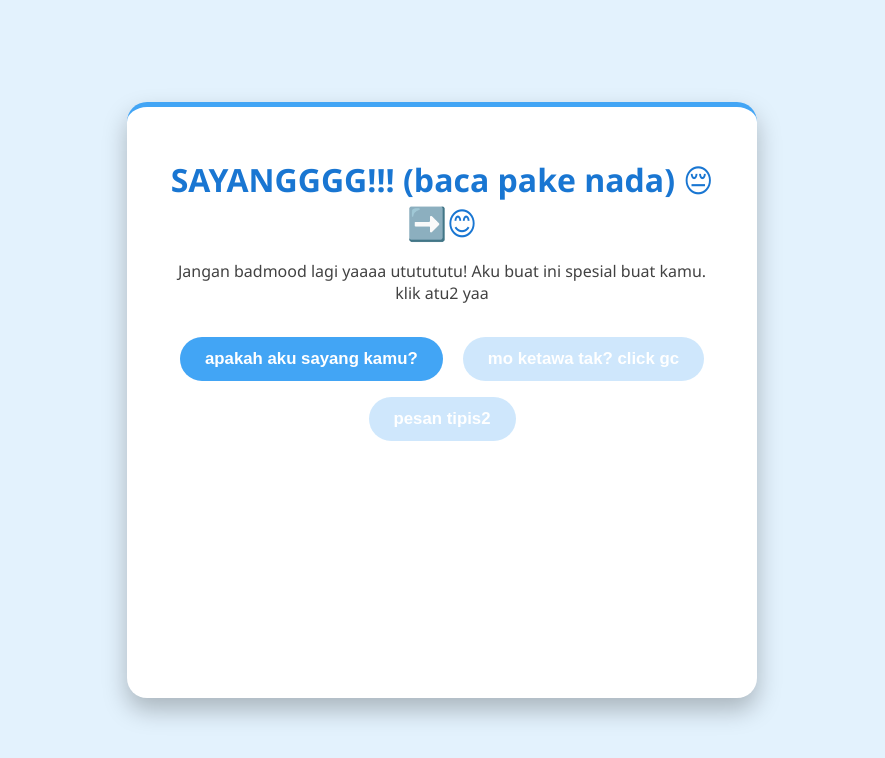
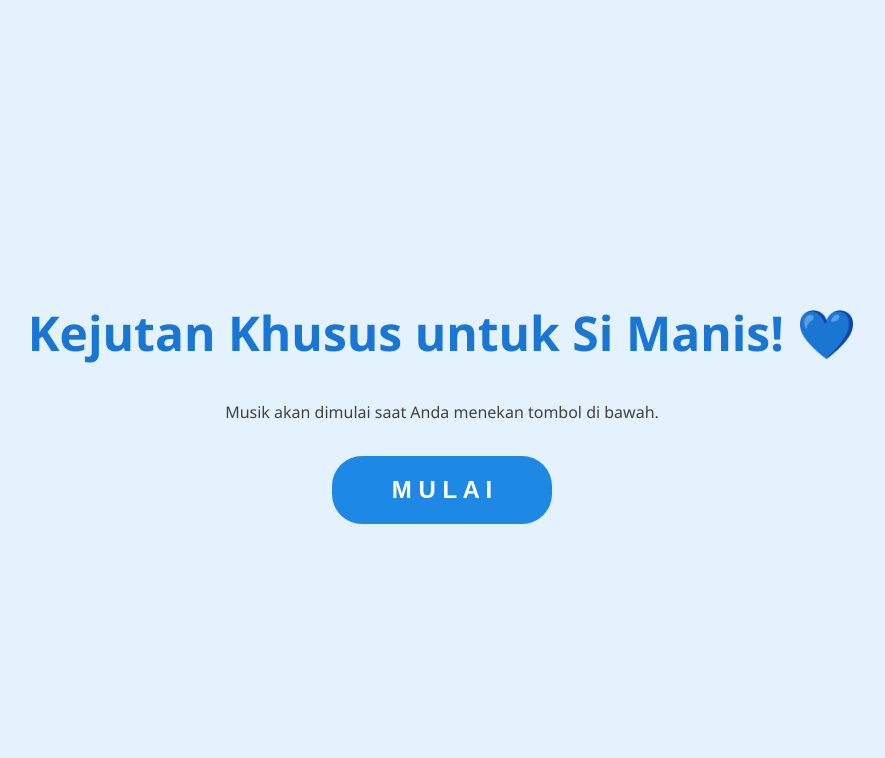
Before and after one commit to kev1nrpradana-cloud/bm, a plain HTML site: page index.html in a window 1280 px wide. Shown: the whole page, without its empty margins (198-1083 px from the left). Drawn offline with Linux system fonts and the light colour scheme.

Commit message:
Update index.html

```diff
--- a/index.html
+++ b/index.html
@@ -107,12 +107,46 @@
             padding: 5px 10px;
             font-size: 0.9em;
         }
+
+        /* --- STYLE BARU: SPLASH SCREEN --- */
+        #splashScreen {
+            position: fixed;
+            top: 0;
+            left: 0;
+            width: 100%;
+            height: 100%;
+            background-color: #e3f2fd; /* Warna latar belakang sama seperti body */
+            z-index: 1000; /* Pastikan di atas semua konten */
+            display: flex;
+            flex-direction: column;
+            justify-content: center;
+            align-items: center;
+            transition: opacity 0.5s ease-out;
+        }
+
+        #splashScreen h1 {
+            color: #1976d2;
+            font-size: 3em;
+            margin-bottom: 20px;
+        }
+
+        #splashScreen button {
+            background-color: #1e88e5;
+            padding: 20px 60px;
+            font-size: 1.5em;
+        }
+
     </style>
 </head>
 <body>
 
     <audio id="backgroundMusic" src="PandanganPertama.mp3" loop></audio>
 
+    <div id="splashScreen">
+        <h1>Kejutan Khusus untuk Si Manis! 💙</h1>
+        <p>Musik akan dimulai saat Anda menekan tombol di bawah.</p>
+        <button onclick="startWebsite()">M U L A I</button>
+    </div>
     <div class="container">
         <h1>SAYANGGGG!!! (baca pake nada) 😔➡️😊</h1>
         <p>Jangan badmood lagi yaaaa ututututu! Aku buat ini spesial buat kamu. klik atu2 yaa</p>
@@ -155,6 +189,7 @@
     const btnLove = document.getElementById('btn-love');
     const btnGif = document.getElementById('btn-gif');
     const btnCompliment = document.getElementById('btn-compliment');
+    const splashScreen = document.getElementById('splashScreen');
 
     const audio = document.getElementById('backgroundMusic');
     let isMusicPlayed = false;
@@ -169,11 +204,18 @@
         }
     }
 
-    // *** LOGIKA AUTOPLAY SAAT DATANG DARI START.HTML ***
-    // Cek apakah URL memiliki parameter '?play=1'
-    const urlParams = new URLSearchParams(window.location.search);
-    if (urlParams.get('play') === '1') {
-        playMusic(); // Langsung mainkan musik karena sudah ada interaksi di halaman sebelumnya
+    // *** FUNGSI BARU: MENGHILANGKAN SPLASH SCREEN DAN MEMUTAR MUSIK ***
+    function startWebsite() {
+        // 1. Mulai Putar Musik (Diizinkan karena ada interaksi klik)
+        playMusic();
+
+        // 2. Transisikan Splash Screen menjadi tak terlihat
+        splashScreen.style.opacity = 0;
+
+        // 3. Setelah transisi selesai, hilangkan splash screen
+        setTimeout(() => {
+            splashScreen.style.display = 'none';
+        }, 500);
     }
 
     function showMessage(type) {
@@ -186,7 +228,7 @@
 
         // Logika Konten
         if (type === 'love') {
-            // Musik sudah diputar di awal (via playMusic() di page load)
+            // Musik sudah diputar oleh fungsi startWebsite()
 
             const randomIndex = Math.floor(Math.random() * loveMessages.length);
             const selectedMessage = loveMessages[randomIndex];
```
